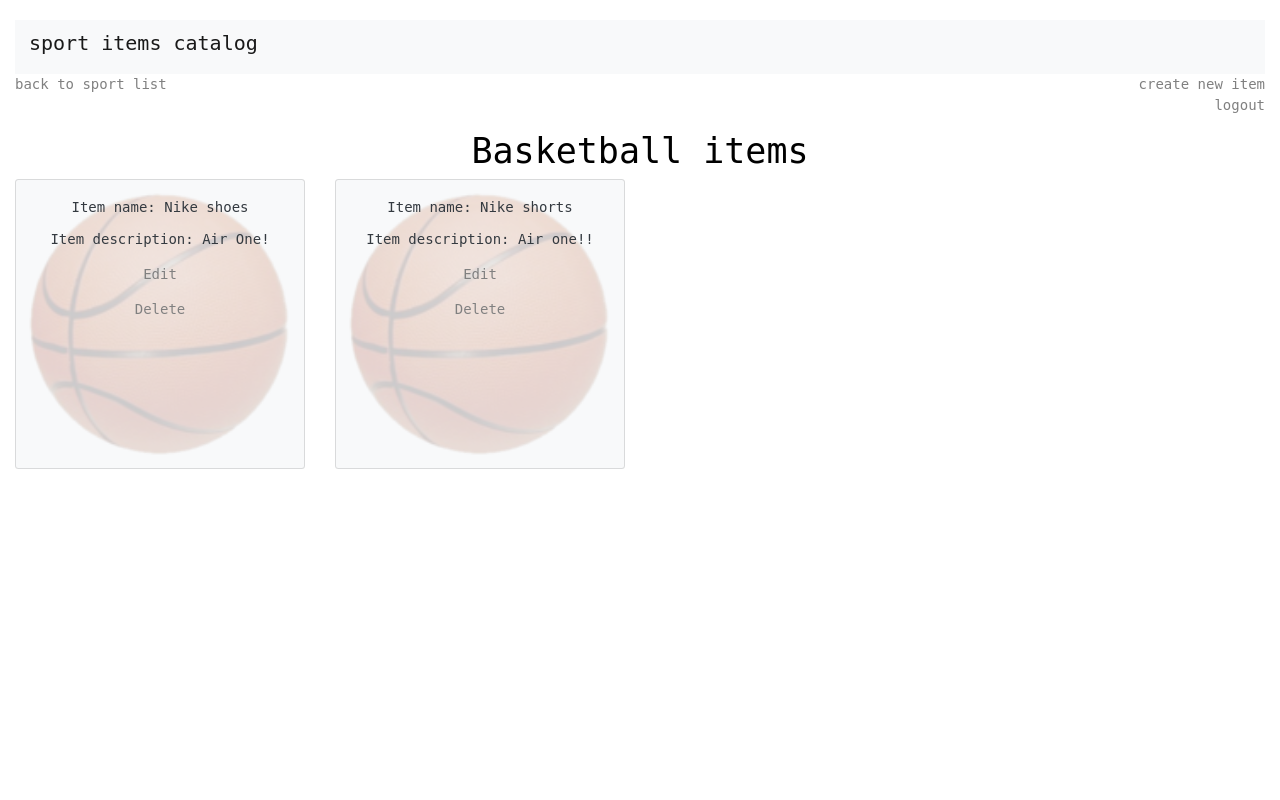
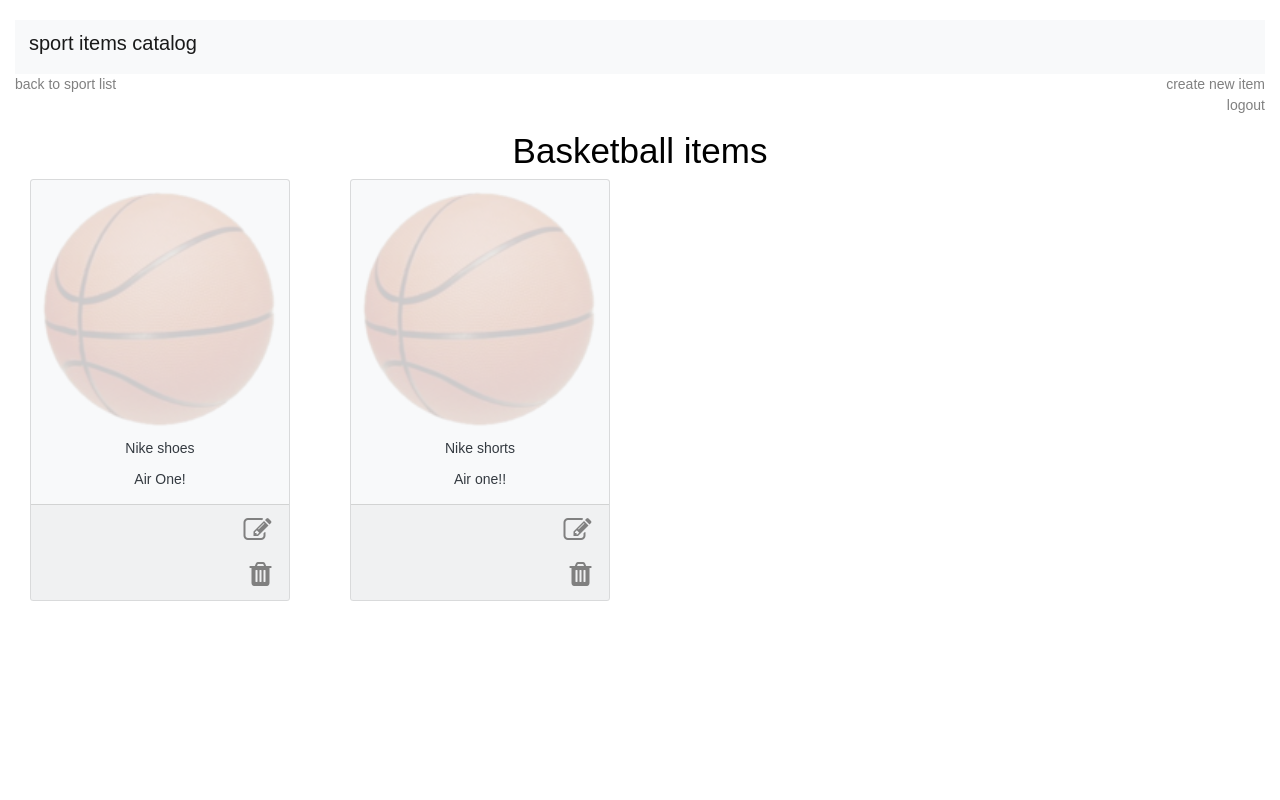
Before and after one commit to elclandestin0/item-catalog-project, a Flask app: page /categories/1/ in a window 1280 px wide. Run offline with Flask 2, Linux system fonts and the light colour scheme; a user stored in the database is signed in; some libraries are stand-ins or nearby versions.

Commit message:
Changed font and added icon to show a user what he can't edit/delete

```diff
--- a/static/styles.css
+++ b/static/styles.css
@@ -34,7 +34,7 @@ body {
     font-size: 14px;
     height: 100%;
     margin: 0;
-    font-family: monospace, sans-serif;
+    font-family: sans-serif;
 }
 
 .container {
@@ -42,6 +42,9 @@ body {
     margin-bottom: -50px;
 }
 
+.space {
+  margin-right: 8px;
+}
 .header {
     font-size: 35px;
 }
--- a/templates/login-main-block.html
+++ b/templates/login-main-block.html
@@ -11,7 +11,6 @@
     <link rel="stylesheet" href="https://maxcdn.bootstrapcdn.com/bootstrap/4.0.0-beta.2/css/bootstrap.min.css" integrity="sha384-PsH8R72JQ3SOdhVi3uxftmaW6Vc51MKb0q5P2rRUpPvrszuE4W1povHYgTpBfshb" crossorigin="anonymous">
     <link rel="stylesheet" href="{{url_for('static', filename='styles.css')}}">
     <link href="https://maxcdn.bootstrapcdn.com/font-awesome/4.6.3/css/font-awesome.min.css" rel="stylesheet">
-    <script defer src="/static/fontawesome/fa-v4-shim.js"></script>
     <script src="//ajax.googleapis.com/ajax/libs/jquery/1.8.2/jquery.min.js"></script>
     <script src="//apis.google.com/js/platform.js?onload=start"> </script>
   </head>
--- a/templates/show_items.html
+++ b/templates/show_items.html
@@ -18,18 +18,18 @@
         <h1 class="text-center"> {{category.name}} items </h1>
       </div>
     </div>
-    <div class="row">
+    <div class="card-deck">
        {% for item in items %}
        <div class="col-xl-3 col-lg-3 col-md-6 col-sm-6 col-xs-14">
           <div class="card bg-light text-dark">
-            <a href='{{url_for("showItems",category_id=category.id)}}'>
-            <img class="card-img" src="{{url_for('static', filename='basketball.png')}}">
-          </a>
-            <div class="card-img-overlay">
-               <p class="card-title center">Item name: {{item.name}}</a></p>
-               <p class="card-text center">Item description: {{item.description}}</p>
-               <p class="card-text center"> <a href='{{url_for("editItem", category_id = category.id, item_id = item.id)}}'> Edit </a></p>
-               <p class="card-text center"> <a href='{{url_for("deleteItem", category_id = category.id, item_id = item.id)}}'> Delete </a> </p>
+             <img class="card-img-top" src="{{url_for('static', filename='basketball.png')}}">
+             <div class="card-block">
+                <p class="card-title center">{{item.name}}</p>
+                <p class="card-text center">{{item.description}}</p>
+                <div class="card-footer">
+                   <p class="card-text right"><a href='{{url_for("editItem", category_id = category.id, item_id = item.id)}}'><i class="fa fa-edit fa-2x" aria-hidden="true"></i></a> </p>
+                   <p class="card-text right"><a href='{{url_for("deleteItem", category_id = category.id, item_id = item.id)}}'><i class="fa fa-trash fa-2x"></i></a></p>
+                </div>
               </div>
           </div>
        </div>
--- a/views.py
+++ b/views.py
@@ -227,7 +227,9 @@ def showSportCategories():
     if 'username' not in login_session:
         return render_template('public_categories.html', categories = categories)
     else:
-        return render_template('all_categories.html', categories = categories)
+        return render_template('all_categories.html',
+                               categories = categories,
+                               login_session = login_session)
 
 # add login required here
 @app.route('/categories/new', methods=['GET','POST'])
```
Also changed, not shown: templates/all_categories.html (+7 -2 lines), catalog.db. Lines whose indentation alone changed are shown as unchanged.
